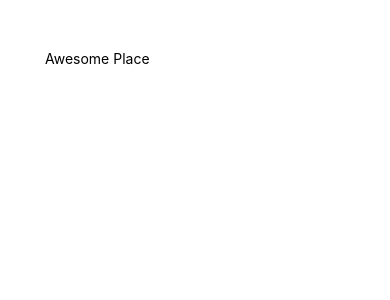
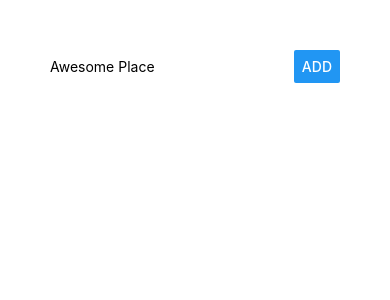
Before and after one commit to deguirlinger/awesome_places, a React Native app: screen / in a window 390 px wide. Shown: the top 300 px of the page. Built offline with nearby package versions, Linux system fonts and the light colour scheme.

Commit message:
adding styling and inputs

```diff
--- a/App.js
+++ b/App.js
@@ -2,12 +2,15 @@
 import {
   StyleSheet,
   View,
-  TextInput
+  Text,
+  TextInput,
+  Button
 } from 'react-native';
 
 export default class App extends Component {
   state = {
-    placeName: ''
+    placeName: '',
+    places: []
   }
 
   placeNameChangedHandler = val => {
@@ -16,15 +19,39 @@
     })
   }
 
+  placeSubmitHandler = () => {
+    if (this.state.placeName.trim() === "") {
+      return
+    }
+    this.setState(prevState => {
+      return {
+        places: prevState.places.concat(prevState.placeName)
+      }
+    })
+  }
+
   render() {
+    const placesOutput = this.state.places.map((place, i) => (
+      <Text key={i}>{place}</Text>
+    ))
     return (
       <View style={styles.container}>
-        <TextInput
-          style={{width: 300}}
-          placeholder="Awesome Place"
-          value={this.state.placeName}
-          onChangeText={this.placeNameChangedHandler}
-        />
+        <View style={styles.inputContainer}>
+          <TextInput
+            placeholder="Awesome Place"
+            value={this.state.placeName}
+            onChangeText={this.placeNameChangedHandler}
+            style={styles.placeInput}
+          />
+          <Button
+            title="Add"
+            style={styles.placeButton}
+            onPress={this.placeSubmitHandler}
+          />
+        </View>
+        <View>
+          {placesOutput}
+        </View>
       </View>
     );
   }
@@ -37,5 +64,18 @@
     backgroundColor: '#fff',
     alignItems: 'center',
     justifyContent: 'flex-start'
+  },
+  inputContainer: {
+    // flex: 1,
+    width: "100%",
+    flexDirection: "row",
+    justifyContent: "space-between",
+    alignItems: "center"
+  },
+  placeInput: {
+    width: "70%"
+  },
+  placeButton: {
+    width: "30%"
   }
 });
```
